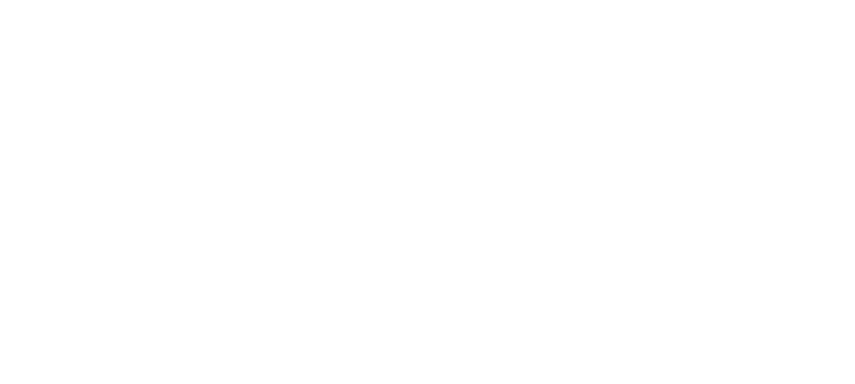
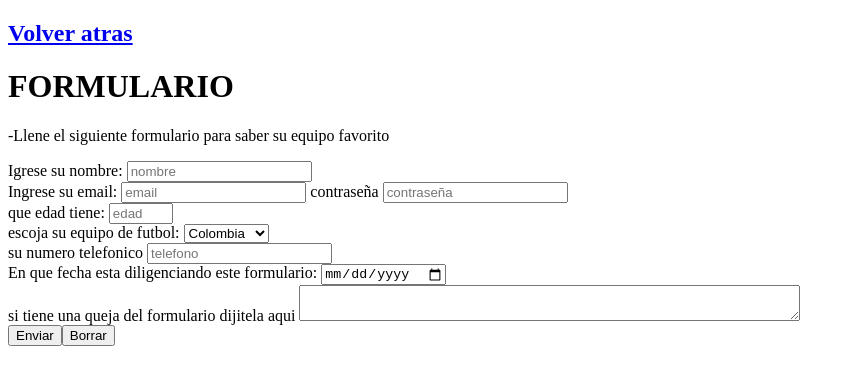
Before and after one commit to Fabiann1709/Trabajo, a plain HTML site: page html/formulario.html in a window 1280 px wide. Shown: the whole page, without its empty margins (0-855 px from the left). Drawn offline with Linux system fonts and the light colour scheme.

Commit message:
commit 4

```diff
--- a/html/formulario.html
+++ b/html/formulario.html
@@ -0,0 +1,55 @@
+<!DOCTYPE html>
+<html lang="en">
+<head>
+    <meta charset="UTF-8">
+    <meta http-equiv="X-UA-Compatible" content="IE=edge">
+    <meta name="viewport" content="width=device-width, initial-scale=1.0">
+    <title>Formularios</title>
+</head>
+<body>
+    <div>
+        <a href="../index.html"><h2>Volver atras</h2></a>
+    </div>
+    <h1>FORMULARIO</h1>
+    <p>-Llene el siguiente formulario para saber su equipo favorito</p>
+    <form>
+        <label for="nombre">Igrese su nombre:</label>
+        <input type="text" id="nombre" placeholder="nombre" name="nombre" maxlength="25">
+        <br>
+        <label for="email">Ingrese su email:</label>
+        <input type="email" id="email" placeholder="email" name="email">
+
+        <label for="con">contraseña</label>
+        <input type="password" id="con" name="contraseña" placeholder="contraseña">
+        <br>
+        <label for="edad">que edad tiene:</label>
+        <input type="number" id="edad" name="edad" placeholder="edad" max="100" min="0">
+        <br>
+        <label for="formulario">escoja su equipo de futbol:</label>
+        <select name="equipo" id="formulario" name="equipo">
+            <option value="1" selected>Colombia</option>
+            <option value="2">Brasil</option>
+            <option value="3">Argentina</option>
+            <option value="4">Bolivia</option>
+            <option value="5">Venezuela</option>
+            <option value="6">Paraguay</option>
+            <option value="7">Chile</option>
+            <option value="8">Peru</option>
+            <option value="9">Ecuador</option>
+            <option value="10">Uruguay</option>
+        </select>
+        <br>
+        <label for="tel">su numero telefonico</label>
+        <input type="tel" id="tel" placeholder="telefono" name="telefono" >
+        <br>
+        <label for="fecha">En que fecha esta diligenciando este formulario:</label>
+        <input type="date" id="fecha" name="fecha">
+        <br>
+        <label for="com">si tiene una queja del formulario dijitela aqui</label>
+        <textarea name="comentario" id="com" cols="60" rows="2" maxlength="500" ></textarea>
+        <br>
+        <button type="submit">Enviar</button><button type="reset">Borrar</button>
+
+    </form>
+</body>
+</html>
```
Also changed, not shown: index.html (+1 -0 lines).
